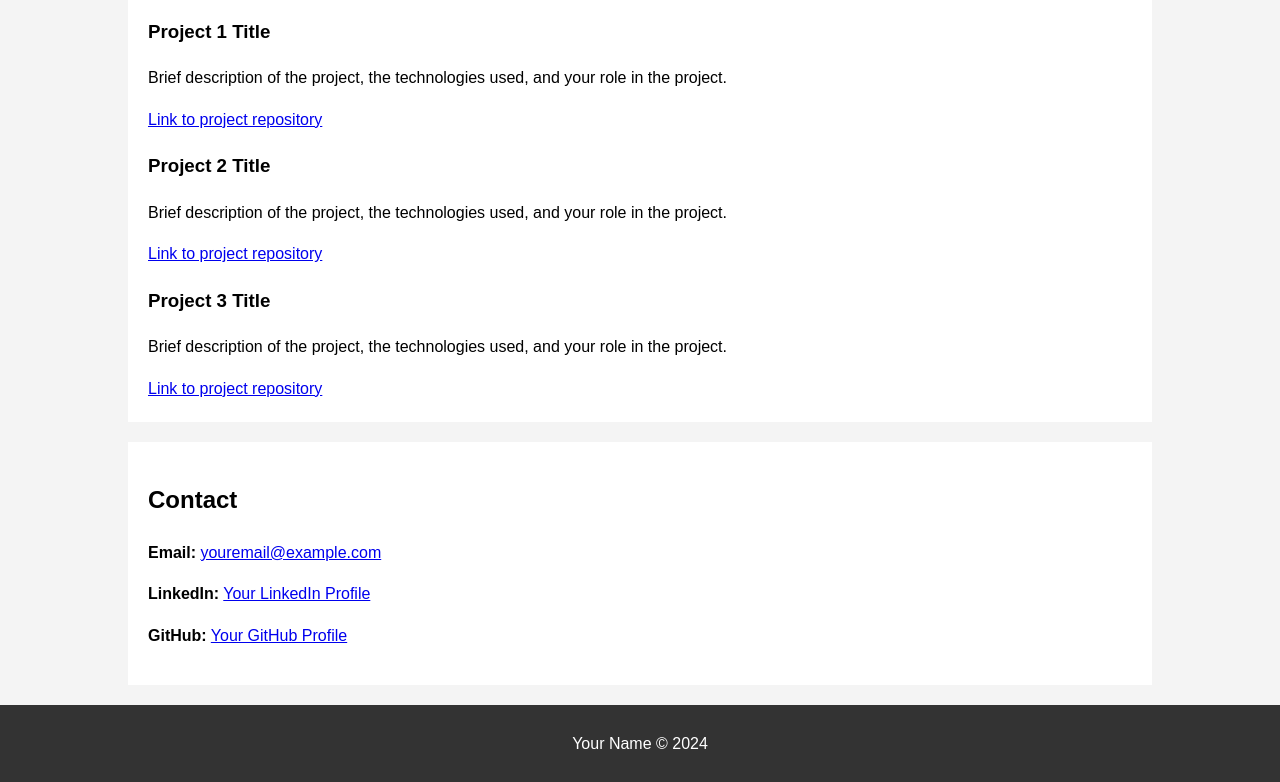
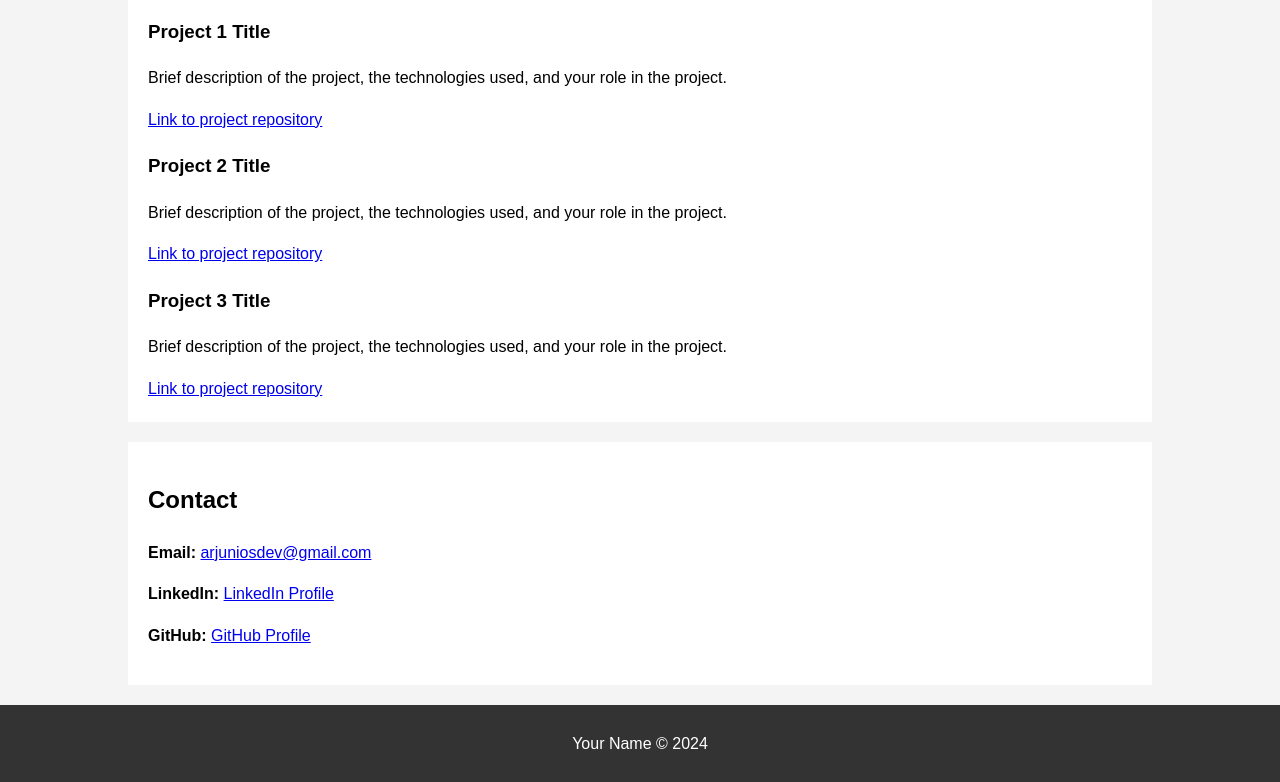
Before and after one commit to arjun20/arjun20.github.io, a plain HTML site: page index.html in a window 1280 px wide. Shown: the part 809-1591 px from the top of the page. Drawn offline with Linux system fonts and the light colour scheme.

Commit message:
Update index.html

```diff
--- a/index.html
+++ b/index.html
@@ -105,9 +105,9 @@
 
         <div class="content" id="contact">
             <h2>Contact</h2>
-            <p><strong>Email:</strong> <a href="mailto:youremail@example.com">youremail@example.com</a></p>
-            <p><strong>LinkedIn:</strong> <a href="#">Your LinkedIn Profile</a></p>
-            <p><strong>GitHub:</strong> <a href="#">Your GitHub Profile</a></p>
+            <p><strong>Email:</strong> <a href="mailto:arjuniosdev@gmail.com">arjuniosdev@gmail.com</a></p>
+            <p><strong>LinkedIn:</strong> <a href="https://www.linkedin.com/in/arjun-gautami-2005/">LinkedIn Profile</a></p>
+            <p><strong>GitHub:</strong> <a href="https://github.com/arjun20">GitHub Profile</a></p>
         </div>
     </div>
 
```
